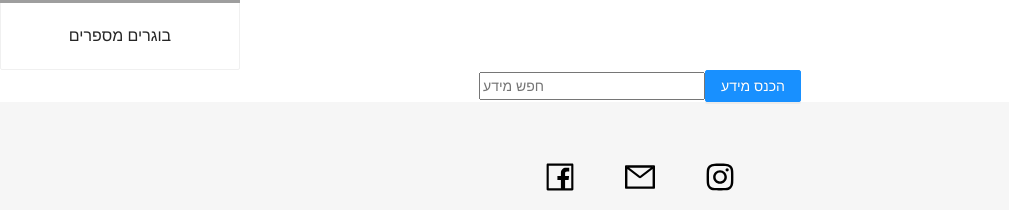
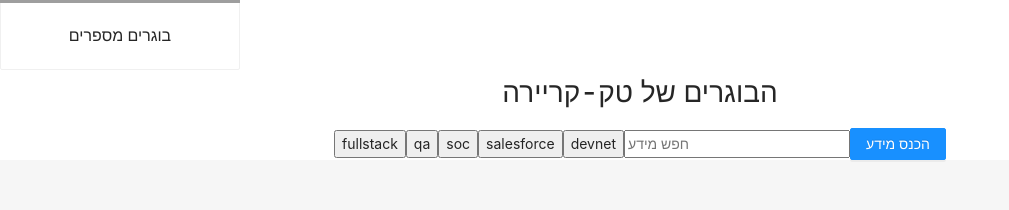
Before and after one commit to beniyaakov/share-it-company, a React (Create React App) app in the folder client/: page /Students in a window 1280 px wide. Shown: the part 1011-1221 px from the top of the page, without its empty margins (0-1009 px from the left). Built offline with nearby package versions, Linux system fonts and the light colour scheme; grey boxes are pictures that could not be loaded.

Commit message:
favorite-page

```diff
--- a/client/src/components/AppRouter/AppRouter.js
+++ b/client/src/components/AppRouter/AppRouter.js
@@ -8,6 +8,7 @@ import Instructors from '../pages/Instructors/Instructors';
 import Students from '../pages/Students/Students';
 import StudyContent from '../pages/StudyContent/StudyContent';
 import Login from "../features/Form/Login/Login"
+import Favorites from '../pages/Favorites/Favorites';
 
 const AppRouter = () => {
     const { userClearLocalStorage } = useContext(AuthContext);
@@ -26,6 +27,8 @@ const AppRouter = () => {
                 <Route exact path="/Students" component={Students} />
                 <Route path="/icon" component={Profile} />
                 <Route path="/login" component={Login} />
+                <Route path="/login" component={Favorites} />
+
 
             </Switch>
         </div>
--- /dev/null
+++ b/client/src/components/pages/Favorites/Favorites.js
@@ -0,0 +1,13 @@
+import React from 'react';
+import './Favorites.css'
+
+function Favorites() {
+    return (
+        <div>
+            <h1>favorites page</h1>
+
+        </div>
+    )
+}
+
+export default Favorites
--- a/client/src/components/pages/Students/Students.js
+++ b/client/src/components/pages/Students/Students.js
@@ -3,14 +3,64 @@ import { Modal, Button } from 'antd';
 import './Students.css'
 
 
-const studyContentData = [
-    {title:"dsfd",subTitle:"dfd",description:"dfdf",img:""},
-    {title:"dfd",subTitle:"dfd",description:"dfdfd",img:""},
-    {title:"dfd",subTitle:"dff",description:"dfdf",img:""},
-    {title:"dfdf",subTitle:"dfdf",description:"dfdff",img:""},
-]
+const students = [
+    {
+      name: "elias admaso",
+      course: "fullStack",
+      workAt: "wix",
+      img: "https://media-exp1.licdn.com/dms/image/C4E03AQHONZLBcUQWlA/profile-displayphoto-shrink_800_800/0/1615321610967?e=1639612800&v=beta&t=UmIZs12v6ENEl5jTTWGFmdmIx848YsFlF1nSXJNUDkk",
+    },
+    {
+      name: "beni yaakov",
+      course: "QA",
+      workAt: "wix",
+      img: "https://media-exp1.licdn.com/dms/image/C4E03AQFU2v3qRvbdYw/profile-displayphoto-shrink_800_800/0/1617628713358?e=1639612800&v=beta&t=zETemBvRww3Ow68scr-OcnUTu7pC0ejfzsuC0GypmWg",
+    },
+    { name: "yehuda bayana", course: "fullStack", workAt: "wix", img: "https://media-exp1.licdn.com/dms/image/D4D35AQE-GnBktmSAPA/profile-framedphoto-shrink_400_400/0/1629479100451?e=1634112000&v=beta&t=yglHnlRy67IWgrvcCbs1pbt9QESIqRhTfOAHUKFwJnU" },
+    { name: "yosef sahalo", course: "salesforce", workAt: "wix", img: "https://media-exp1.licdn.com/dms/image/C4D03AQGrwFn-Q1OuQQ/profile-displayphoto-shrink_800_800/0/1633559772093?e=1639612800&v=beta&t=iDXCU68q_hfow8vqvqmhTQochQO68tEWYU8zT61FXDU" },
+    { name: "kineret asiyahan", course: "SOC", workAt: "wix", img: "https://media-exp1.licdn.com/dms/image/C4D03AQFxrn7UqoytHQ/profile-displayphoto-shrink_800_800/0/1618231708265?e=1639612800&v=beta&t=LrCe5M434z6QW8JWtgHNOi_j9QikFJ2Z0onXM0DnHKc" },
+    { name: "itzhak kasie", course: "devnet", workAt: "wix", img: "https://media-exp1.licdn.com/dms/image/C4E35AQEf5zT6-kTYpQ/profile-framedphoto-shrink_800_800/0/1614614634753?e=1634112000&v=beta&t=bOR5ulW8yU8y6EJ69BbVdBWG43201MiryLJ0T6T0peQ" },
+  ];
 
 function Students() {
+    const [filteredStudents,SetFilteredStudents] = useState([]);
+
+
+    //////////////////////////////////////////////////////////////////////////////////////////////////
+    const fullStackStudents = ()=>{
+        const newStudentsArray = students.filter((student)=>{
+            return student.course === "fullStack"
+        })
+        SetFilteredStudents(newStudentsArray)
+    }
+    ////////////////////////////////////////////////////////////////////////////////////////////////////
+    const socStudents = ()=>{
+        const newStudentsArray = students.filter((student)=>{
+            return student.course === "SOC"
+        })
+        SetFilteredStudents(newStudentsArray)
+    }
+    /////////////////////////////////////////////////////////////////////////////////////////////////////
+    const qaStudents = ()=>{
+        const newStudentsArray = students.filter((student)=>{
+            return student.course === "QA"
+        })
+        SetFilteredStudents(newStudentsArray)
+    }
+    //////////////////////////////////////////////////////////////////////////////////////////////////////
+    const salesforceStudents = ()=>{
+        const newStudentsArray = students.filter((student)=>{
+            return student.course === "salesforce"
+        })
+        SetFilteredStudents(newStudentsArray)
+    }
+    /////////////////////////////////////////////////////////////////////////////////////////////////////
+    const devnetStudents = ()=>{
+        const newStudentsArray = students.filter((student)=>{
+            return student.course === "devnet"
+        })
+        SetFilteredStudents(newStudentsArray)
+    }
     const [isModalVisible, setIsModalVisible] = useState(false);
 
     const showModal = () => {
@@ -26,7 +76,27 @@ function Students() {
     };
 
     return (
-        <div>
+        <div className="studentsDiv">
+        <h1>הבוגרים של טק-קריירה </h1>
+      <button onClick={fullStackStudents}>fullstack</button>
+      <button onClick={qaStudents}>qa</button>
+      <button onClick={socStudents}>soc</button>
+      <button onClick={salesforceStudents}>salesforce</button>
+      <button onClick={devnetStudents}>devnet</button>
+
+      {filteredStudents.map((student)=>{
+          return(
+            <>
+            <h1>{student.name}</h1>
+            <h2>{student.course}</h2>
+            <h3>{student.workAt}</h3>
+            <img src={student.img}/>
+            </>
+          )
+
+
+      })}
+
         <input placeholder="חפש מידע"/>
        <Button type="primary" onClick={showModal}>
         הכנס מידע
```
Also changed, not shown: client/src/components/pages/Favorites/Favorites.css (added), client/src/components/pages/Students/Students.css (line endings or trailing spaces).
